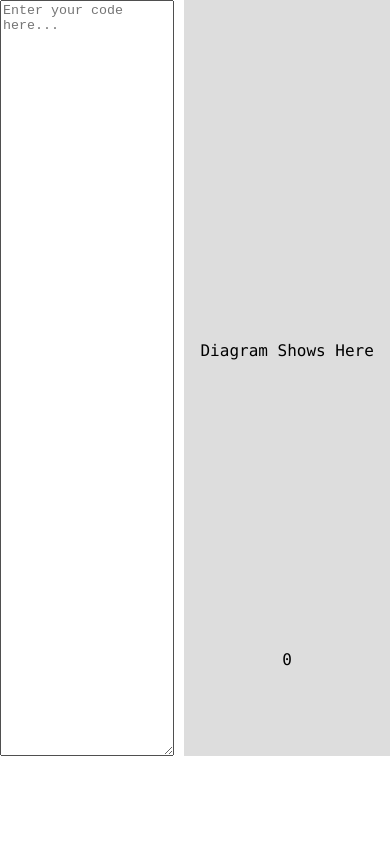
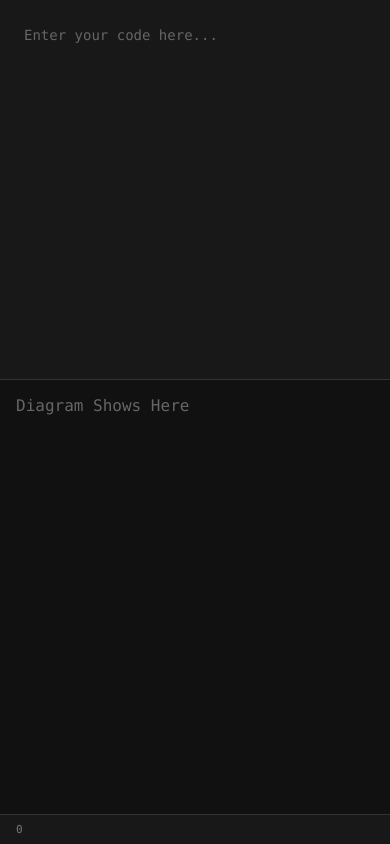
Before and after one commit to ksiwi/flowchart, a website: page index.html in a window 390 px wide. Drawn offline with Linux system fonts and the light colour scheme.

Commit message:
Redesigned css for dark mode so my eyes don't burn

```diff
--- a/index.css
+++ b/index.css
@@ -1,37 +1,116 @@
-html, body {
-  font-family: Consolas, monospace;
-  margin: 0;
-  overflow: hidden;
+
+/* Base */
+* {
+    box-sizing: border-box;
 }
 
+html,
+body {
+    margin: 0;
+    width: 100%;
+    height: 100%;
+    overflow: hidden;
+    font-family: Consolas, monospace;
+    background: #111111;
+    color: #e5e5e5;
+}
+
+/* Main layout */
+.text-container {
+    display: flex;
+    width: 100%;
+    height: 100vh;
+    height: 100dvh;
+    gap: 0;
+}
+
+/* Code editor */
+#userInputA {
+    flex: 0 0 42%;
+    min-width: 0;
+    height: 100%;
+    resize: none;
+    overflow: auto;
+
+    padding: 24px;
+    border: none;
+    border-right: 1px solid #333333;
+    border-radius: 0;
+    outline: none;
+
+    background: #181818;
+    color: #e5e5e5;
+    font: 14px/1.7 Consolas, monospace;
+    tab-size: 4;
+}
+
+#userInputA::placeholder {
+    color: #666666;
+}
+
+#userInputA:focus {
+    background: #1b1b1b;
+}
+
+/* Diagram panel */
+.flowchart {
+    display: flex;
+    flex: 1;
+    flex-direction: column;
+    align-items: stretch;
+
+    width: 58%;
+    min-width: 0;
+    height: 100%;
+    min-height: 0;
+    gap: 0;
+    padding: 0;
+
+    background: #111111;
+}
+
+/* Diagram viewport */
+#display {
+    flex: 1;
+    min-width: 0;
+    min-height: 0;
+    width: 100%;
+    padding: 24px;
+
+    overflow: auto;
+    display: block;
+
+    background: #111111;
+    color: #666666;
+}
+
+/* Mermaid-generated diagram */
+#display svg {
+    display: block;
+    max-width: none;
+    max-height: none;
+    margin-inline: auto;
+}
+
+/* Small debug counter */
+#time-track {
+    flex-shrink: 0;
+    padding: 8px 16px;
+    border-top: 1px solid #333333;
+
+    color: #777777;
+    background: #181818;
+    font-size: 11px;
+}
+
+/* Optional existing elements */
 p {
     margin: 0;
 }
 
-.text-container {
+.branch {
     display: flex;
-  gap: 10px;
-}
-
-.submit-btn {
-  font-size: 18px;
-  background-color: black;
-  color: white;
-  padding: 12px 18px;
-  border: none;
-  border-radius: 4px;
-  margin-top: 16px;
-  cursor: pointer;
-}
-
-.flowchart {
-  display: flex;
-  flex-direction: column;
-  align-items: center;
-  width: 800px;
-  gap: 50px;
-  padding-top: 50px;
-  background-color: rgb(221, 221, 221);
+    gap: 20px;
 }
 
 .flowchart-item {
@@ -40,33 +119,44 @@ p {
     justify-content: center;
     width: 150px;
     height: 80px;
-  border: 1px solid black;
+    border: 1px solid #555555;
+    background: #181818;
 }
 
-.branch {
-  display: flex;
-  gap: 20px;
+.submit-btn {
+    padding: 10px 16px;
+    border: 1px solid #444444;
+    border-radius: 4px;
+    background: #222222;
+    color: #eeeeee;
+    font: inherit;
+    cursor: pointer;
 }
 
-.code-box {
-    border: 2px solid black;
-    padding: 10px;
-    margin: 10px;
-    width: fit-content;
+.submit-btn:hover {
+    background: #303030;
+}
+
+/* Narrow screens */
+@media (max-width: 700px) {
+    .text-container {
+        flex-direction: column;
+    }
+
+    #userInputA {
+        flex: 0 0 45%;
+        width: 100%;
+        height: 45%;
+        border-right: none;
+        border-bottom: 1px solid #333333;
+    }
+
+    .flowchart {
+        width: 100%;
+        height: 55%;
     }
 
     #display {
-    width: 100%;
-    height: 500px;
-    box-sizing: border-box;
-    overflow: hidden;
-    display: flex;
-    justify-content: center;
-    align-items: center;
+        padding: 16px;
     }
-
-#display svg {
-    display: block;
-    max-width: 100%;
-    max-height: 100%;
 }
```
Lines whose indentation alone changed are shown as unchanged.
